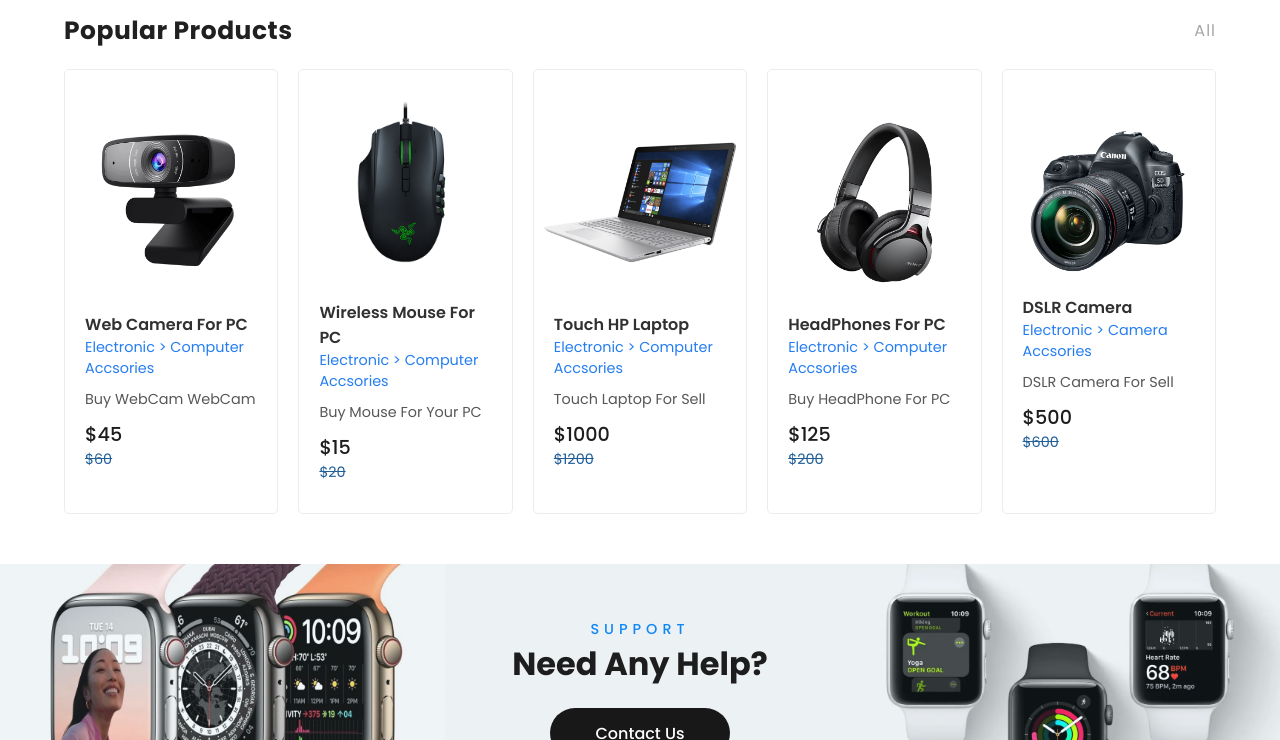
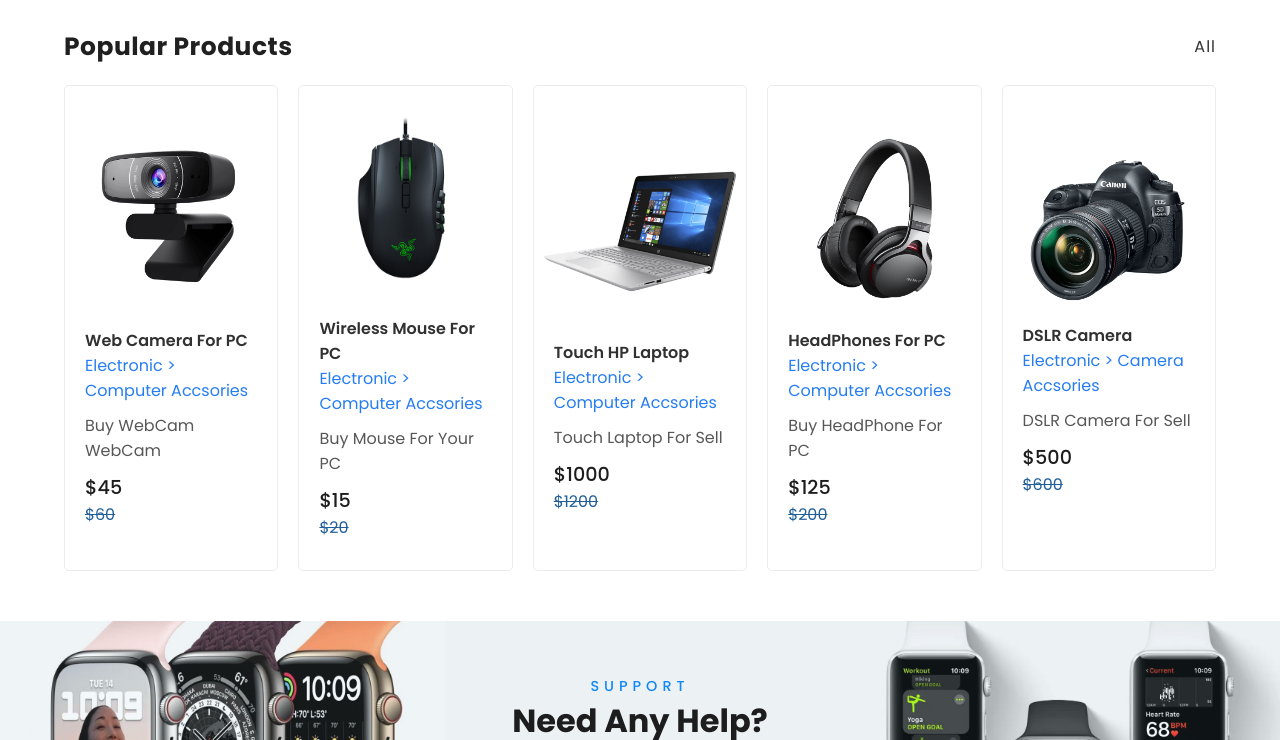
Before and after one commit to goingtointernet/electronic-site, a plain HTML site: page index.html in a window 1280 px wide. Shown: the part 1455-2195 px from the top of the page. Drawn offline with Linux system fonts and the light colour scheme.

Commit message:
Update style.css

```diff
--- a/css/style.css
+++ b/css/style.css
@@ -298,7 +298,7 @@ ul{
     letter-spacing: 0.5px;
 }
 .product-heading a{
-    color: #a7a7a7;
+    color: #333333;
     font-weight: 400;
     letter-spacing: 1px;
 }
@@ -346,7 +346,7 @@ ul{
 }
 .r-product-text .p-box-category,
 .product-text .p-box-category{
-    font-size: 0.9rem;
+    font-size: 1rem;
     color: #257df1;
 }
 .r-product-text .p-box-price,
@@ -359,7 +359,7 @@ ul{
 .r-product-text .p-box-price del,
 .product-text del{
     color: #215f99;
-    font-size: 0.9rem;
+    font-size: 1rem;
 }
 /*==sale==============================*/
 .sale{
@@ -453,7 +453,7 @@ ul{
 .product-text p{
     font-weight: 400;
     color: #575757;
-    font-size: 0.9rem;
+    font-size: 1rem;
     margin-top: 10px;
     width: 100%;
 }
```
